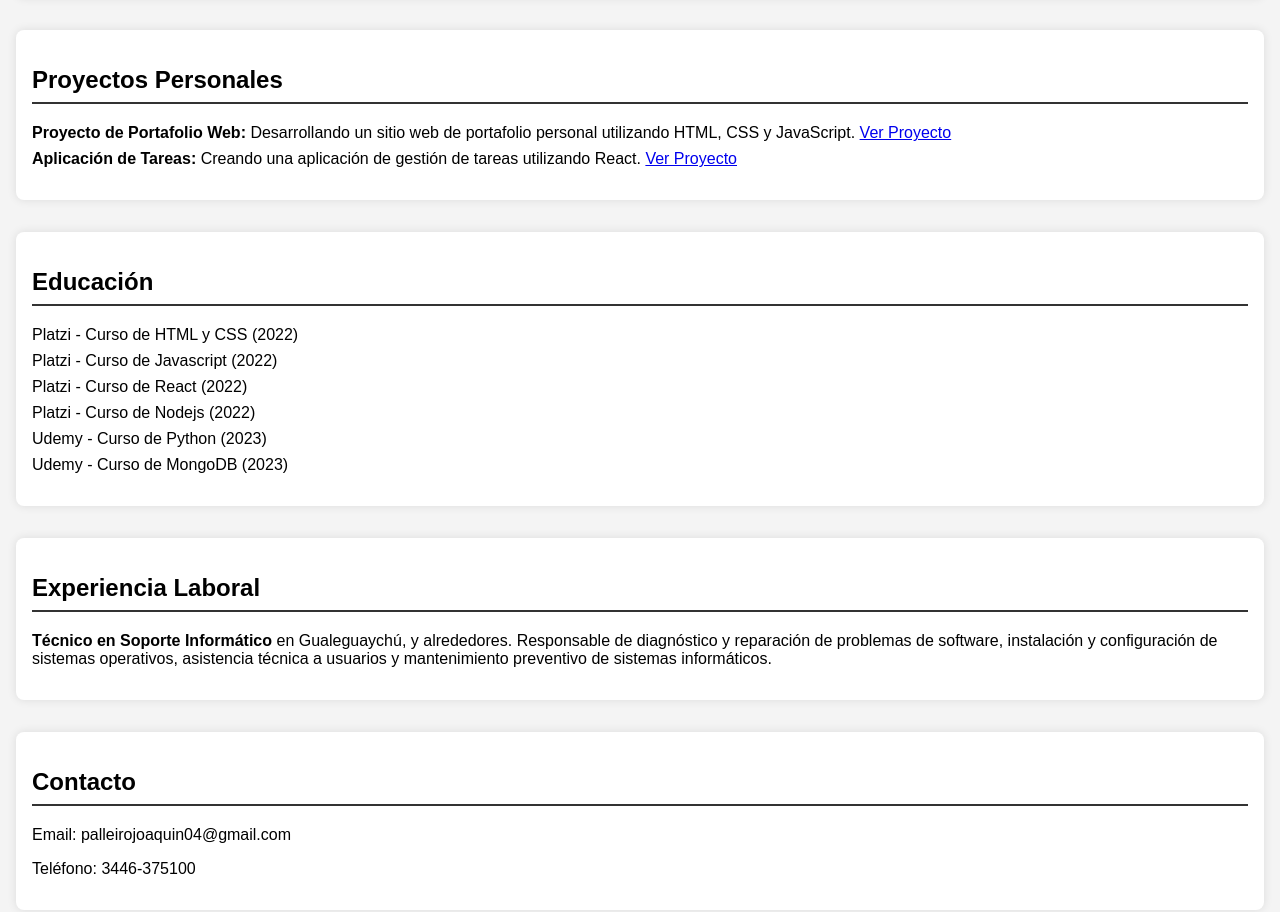
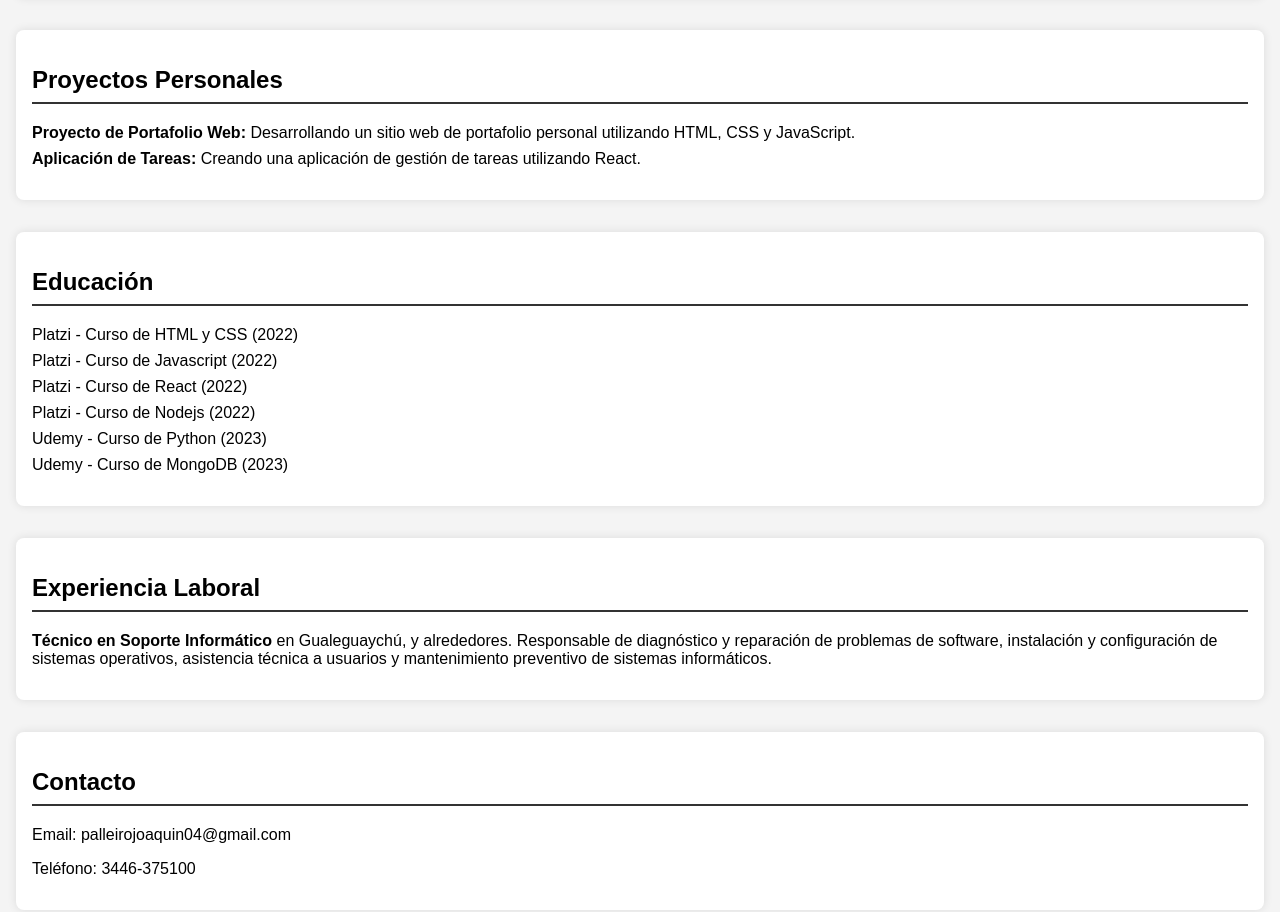
Before and after one commit to PalleiroJoaquin/cv-joaquin-palleiro, a plain HTML site: page index.html in a window 1280 px wide. Shown: the part 780-1692 px from the top of the page. Drawn offline with Linux system fonts and the light colour scheme.

```diff
--- a/index.html
+++ b/index.html
@@ -43,11 +43,11 @@
         <ul>
             <li>
                 <strong>Proyecto de Portafolio Web:</strong> Desarrollando un sitio web de portafolio personal utilizando HTML, CSS y JavaScript.
-                <a href="https://tu-usuario.github.io/portafolio" target="_blank">Ver Proyecto</a>
+
             </li>
             <li>
                 <strong>Aplicación de Tareas:</strong> Creando una aplicación de gestión de tareas utilizando React.
-                <a href="https://github.com/tu-usuario/tareas-app" target="_blank">Ver Proyecto</a>
+
             </li>
         </ul>
     </section>
```
